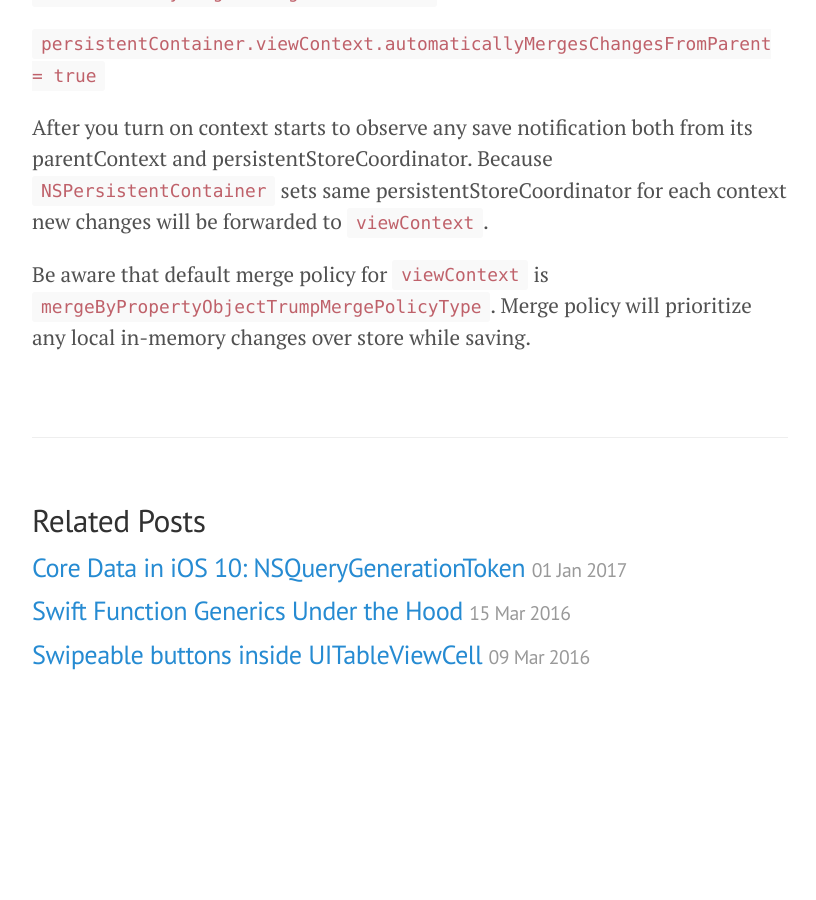
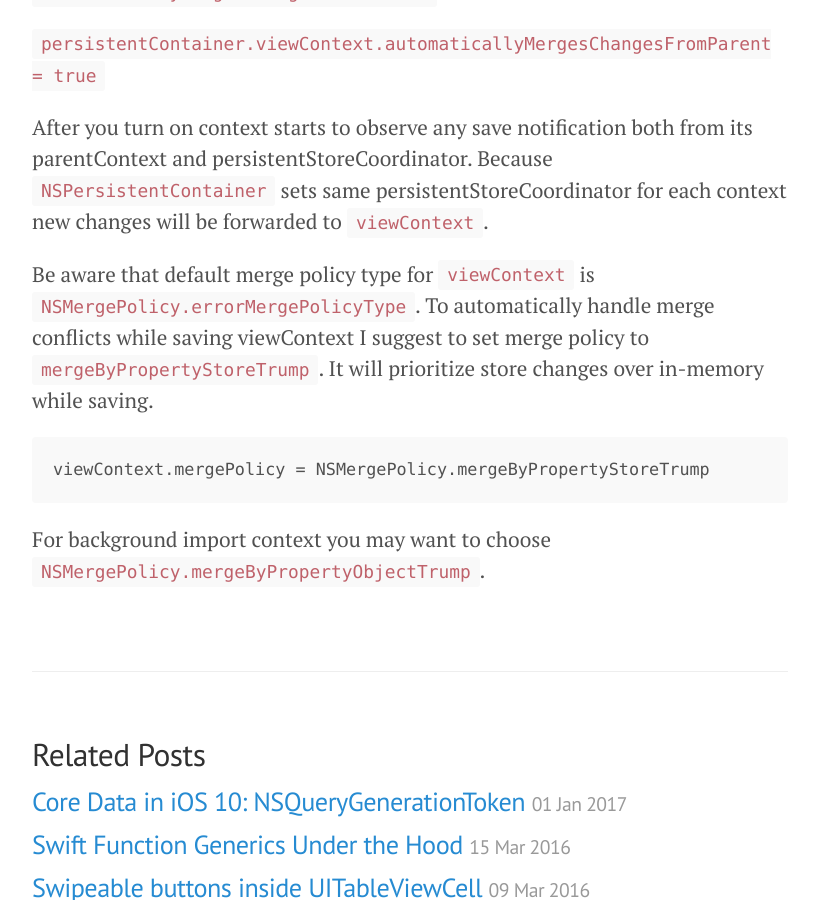
Before and after one commit to longlongjump/longlongjump.github.io, a Jekyll site: the page built from _posts/2016-12-25-core-data-ios-10-swift-swift.md, in a window 1280 px wide and 900 px high, scrolled down 2566 px. Shown: the whole window, without its empty margins (230-1046 px from the left). Built offline with Jekyll 4.4.1, drawn with Linux system fonts in a browser that asks for light colours; before the commit the page ends 3299 px from its top, so only the background shows below that.

Commit message:
merge policy

````diff
--- a/_posts/2016-12-25-core-data-ios-10-swift-swift.md
+++ b/_posts/2016-12-25-core-data-ios-10-swift-swift.md
@@ -59,4 +59,10 @@ To sync changes back to main `viewContext` you should turn on `automaticallyMerg
 
 After you turn on context starts to observe any save notification both from its parentContext and persistentStoreCoordinator. Because `NSPersistentContainer` sets same persistentStoreCoordinator for each context new changes will be forwarded to `viewContext`.
 
-Be aware that default merge policy for `viewContext` is `mergeByPropertyObjectTrumpMergePolicyType`. Merge policy will prioritize any local in-memory changes over store while saving.
+Be aware that default merge policy type for `viewContext` is `NSMergePolicy.errorMergePolicyType`.
+To automatically handle merge conflicts while saving viewContext I suggest to set merge policy to `mergeByPropertyStoreTrump`. It will prioritize store changes over in-memory while saving.
+```
+viewContext.mergePolicy = NSMergePolicy.mergeByPropertyStoreTrump
+```
+
+For background import context you may want to choose `NSMergePolicy.mergeByPropertyObjectTrump`.
````
